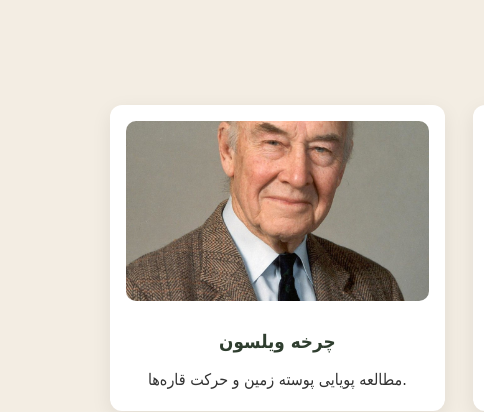
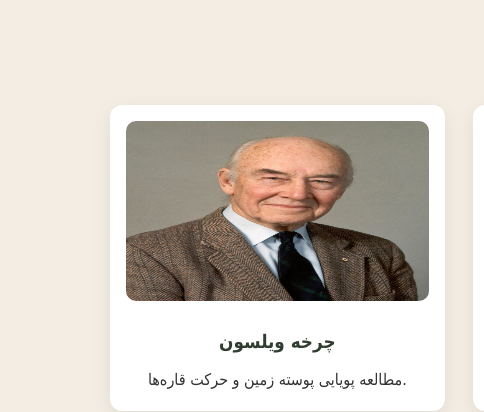
Before and after one commit to alirezaafshari13579-source/alirerza11, a plain HTML site: page index.html in a window 1280 px wide. Shown: the part 362-774 px from the top of the page, 0-484 px from the left. Drawn offline with Linux system fonts and the light colour scheme.

Commit message:
توضیح تغییرات

```diff
--- a/Css/style.css
+++ b/Css/style.css
@@ -87,7 +87,7 @@ section h2{
 .card img {
   width: 100%;
   height: 180px;
-  object-fit: cover;
+  object-fit: inherit;
   border-radius: 10px;
   margin-bottom: 14px;
 }
```
